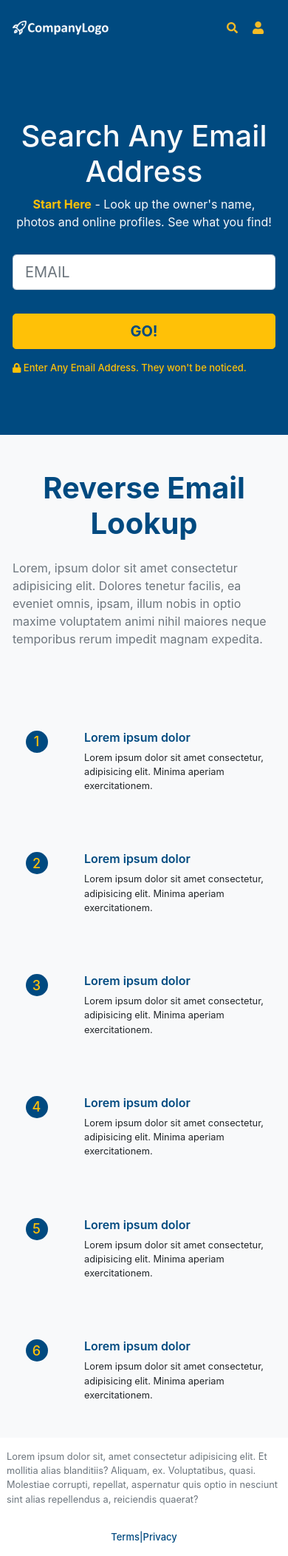
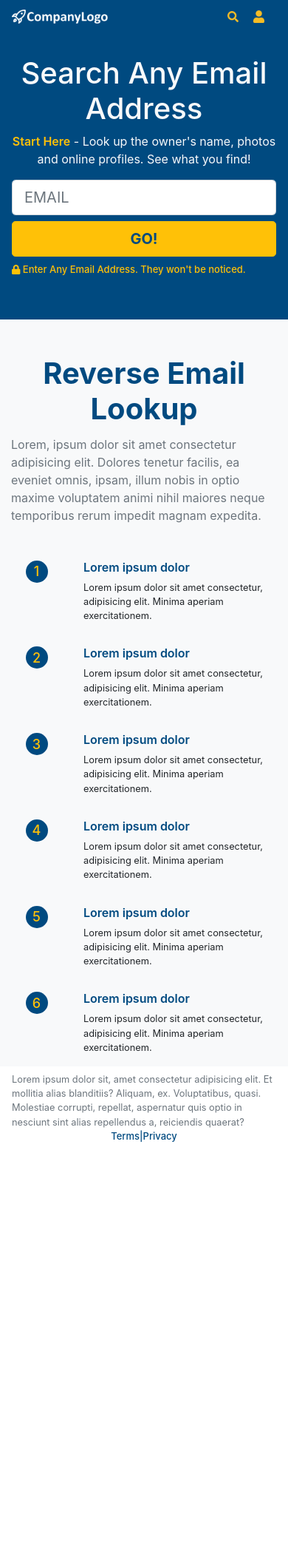
Before and after one commit to J-create08/ltv-challenge, a PHP site: page / in a window 390 px wide. Shown: the whole page at 74% size. After the commit the page ends 1544 px from the top, so only its background shows below. Run offline with PHP 8.4, Linux system fonts and the light colour scheme; some libraries are stand-ins or nearby versions.

Commit message:
Ajax and responsivenes fixes

```diff
--- a/index.html
+++ b/index.html
@@ -10,48 +10,7 @@
 	<script src="https://maxcdn.bootstrapcdn.com/bootstrap/4.0.0/js/bootstrap.min.js"></script>
 	<script src="https://use.fontawesome.com/releases/v5.0.8/js/all.js"></script>
 	<link href="style.css" rel="stylesheet">
-	<script>
-		$(document).ready(function(){
-			$(document).on('click', '#goButton', function(){
-				const searchEmail = $("#searchBar")[0].value;
-				console.log('hola')
-				var url = "https://ltv-data-api.herokuapp.com/api/v1/records.json?email="+searchEmail
-				console.log(url)
-				$.ajax({
-					type: "GET",
-					url: "https://ltv-data-api.herokuapp.com/api/v1/records.json?email="+searchEmail,
-					dataType: "json",
-
-					beforeSend: function(){
-						$("#loadingGif").show()
-					},
-
-					complete: function(){
-						$("#loadingGif").hide()
-					},
-
-					success: function(data){
-						console.log(data)
-						$("#userName").text(data['first_name']+" "+ data['last_name'])
-						$("#userAddress").text(data['address'])
-						$("userEmail").text(data['email'])
-						for (var num in data['phone_numbers']){
-							$("#phoneNumbers").append('<p class="small text-primary mb-0">'+num+'</p>')
-						}
-						for (var rel in data['relatives']){
-							$("#userRelatives").append('<p class="small mb-0">'+rel+'</p>')
-						}
-					},
-
-					error: function(){
-						$("#loadingGif").hide()
-						$("#noResults").show()
-					}
-				})
-			})
-
-		});
-	</script>
+	<script src="static/search.js"></script>
 </head>
 
 <body>
@@ -62,7 +21,7 @@
 				<div class="col-md pt-0"></div>
 				<div class="col-md-9 pt-0">
 					<nav class="navbar navbar-expand-md primary-background pt-0 sticky-top">
-						<a class="navbar-brand" href="#"><img class="img-fluid" src="assets/PNGs/Logo@2x.png"
+						<a class="navbar-brand" href="index.html"><img class="img-fluid" src="assets/PNGs/Logo@2x.png"
 								width="130" alt=""></a>
 						<div class="ml-auto">
 							<a class="navbar-brand" href="#"><img class="img-fluid" src="assets/PNGs/icn_search@2x.png"
@@ -84,14 +43,15 @@
 		</div>
 	</div>
 
-	<!-- User Card -->
+	<!-- User Card-->
 	<div class="container-fluid bg-light" id="userCard" style="display: none;">
-		<div class="container">
+		<div class="container pb-5">
 			<div class="container">
 				<div class="row pt-4">
 					<div class="col text-center">
 						<p class="large-header mb-0"> 1 Results</p>
-						<p class="small">Look at the results below to see the details of the person you're serched for.</p>
+						<p class="small">Look at the results below to see the details of the person you're searched for.
+						</p>
 					</div>
 				</div>
 			</div>
@@ -101,15 +61,17 @@
 					<div class="card border-0">
 						<div class="row">
 							<div class="d-flex col align-items-start ">
-								<div class="col-md-2 d-flex align-items-center justify-content-center mt-3 pr-0">
-									<span class="dot img-overlap"></span>
-									<span class="text-warning img-relative "><img class="md-icon-size"
+								<div
+									class="col-md-2 col-sm-2 d-flex align-items-center justify-content-center pt-sm-1 mt-3 pr-0 mobile-fix">
+									<span class="user-dot img-overlap mobile-icon"></span>
+									<span class="text-warning img-relative "><img
+											class="md-icon-size sm-icon-size mobile-icon"
 											src="assets/PNGs/icn_person@2x.png" alt=""></span>
 								</div>
-								<div class="col-md-10 pl-0 pb-0">
+								<div class="col-md-10 col-sm-10 pl-0 pb-0">
 									<div class="card-body pb-0">
 										<h5 class="card-title large-header" id="userName">Card title</h5>
-										<p class="small mr-1">Lorem ipsum dolor sit amet consectetur adipisicing elit.
+										<p class="small mr-1" id="userDescription">Lorem ipsum dolor sit amet consectetur adipisicing elit.
 											Repellendus voluptas, sit ut optio ex dolores inventore voluptatem eum
 											deserunt
 											quod natus.</p>
@@ -117,40 +79,48 @@
 								</div>
 							</div>
 						</div>
-						<div class="container pl-0">
-							<div class="d-flex col">
-								<div class="col-sm-2 col-md-2"></div>
-								<div class="col-sm col-md pb-0">
+
+
+						<div class="row mobile-padding">
+							<div class="col-md-2 col-sm-2 ml-3"></div>
+
+							<div class="col-5 col-sm pl-sm-2 col-md pb-0">
 								<h6 class="medium-header primary-text">Address</h6>
-									<p class="small text-left" id="userAddress">Lorem ipsum, dolor sit amet consectetur adipisicing elit. Dolore soluta ex quod sequi quos beatae.</p>
+								<p class="small text-left" id="userAddress">Lorem ipsum, dolor sit amet consectetur
+									adipisicing elit. Dolore
+									soluta ex quod sequi quos beatae.</p>
 							</div>
-								<div class="col-sm col-md pb-0">
+
+							<div class="col-5 col-sm pl-sm-2 col-md pb-0">
 								<h6 class="medium-header primary-text">Phone Number</h6>
-									<div id="phoneNumbers">
+								<div id="phoneNumbers" class="pb-2">
 
 								</div>
-									<!-- <p class="small text-primary mb-0">(555)555-5555</p>
-									<p class="small text-primary mb-0">(555)555-5555</p>
-									<p class="small text-primary mb-0">(555)555-5555</p> -->
 							</div>
+
 						</div>
-							<div class="w-100"></div>
-							<div class="d-flex col">
-								<div class="col-sm-2 col-md-2"></div>
-								<div class="col-sm col-md pt-0">
+
+
+
+
+						<div class="row mobile-padding">
+							<div class="col-md-2 col-sm-2 ml-3"></div>
+
+							<div class="col-11 col-sm pl-sm-2 col-md pt-0">
 								<h6 class="medium-header primary-text">Email</h6>
-									<p class="small">UserEmail</p>
+								<p class="small" id="userEmail"></p>
 							</div>
-								<div class="col-sm col-md pt-0">
-									<h6 class="medium-header primary-text" id="userRelatives">Relatives</h6>
+
+							<div class="col-11 col-sm pl-sm-2 col-md pt-0 mb-1">
+								<h6 class="medium-header primary-text">Relatives</h6>
 								<div id="userRelatives">
 
 								</div>
-									<!-- <p class="small mb-0">Rel1</p>
-									<p class="small mb-0">Rel2</p> -->
 							</div>
+
 						</div>
-						</div>
+
+
 					</div>
 				</div>
 				<div class="col-md"></div>
@@ -174,22 +144,30 @@
 	<!-- Jumbotron Section -->
 	<div class="container-fluid primary-background">
 		<div class="container">
-			<div class="row jumbotron primary-background pt-0 mb-0 text-center">
+			<div class="row jumbotron primary-background pt-4 pb-4 mb-0 text-center">
 				<div class="col-md"></div>
-				<div class="col-md-9 pb-0">
+				<div class="col-md-9 pb-3">
 					<h1 class="text-light" id="searchTitle">Search Any Email Address</h1>
-					<p class="text-light" id="searchBody"><strong class="text-warning" id="searchStart">Start Here</strong> - Look up the owner's name,
+					<div class="d-flex align-items-center justify-content-center mb-3" id="searchDiv">
+						<p class="text-warning medium-header pr-1" id="searchStart">Start Here</p>
+						<p class="text-light" id="searchBody"> - Look up the owner's name,
 							photos and online profiles. See what you find!</p>
+					</div>
 					<div class="form-row">
-							<div class="col-md-10 input-group input-group-lg">
+						<div class="col-md-10 input-group-lg pb-2">
 							<input type="email" class="form-control" id="searchBar" placeholder="EMAIL" required>
 						</div>
 						<div class="col-md-2">
-								<button type="submit"
-									class="btn btn-lg btn-block btn-warning primary-text" id="goButton"><strong>GO!</strong></button>
+							<button type="submit" class="btn btn-lg btn-block btn-warning primary-text"
+								id="goButton"><strong>GO!</strong></button>
 						</div>
 					</div>
-					<p class="text-left text-warning small-header"><i class="fas fa-lock text-warning "></i> Enter Any
+					<div class="form-row">
+						<span class="error-span-bg text-light small margin-fix pl-2" style="display: none;"
+							id="errorSpan">Please add a valid email address.</span>
+					</div>
+					<p class="text-left text-warning small-header mt-2"><i class="fas fa-lock text-warning "></i> Enter
+						Any
 						Email
 						Address. They won't be noticed.</p>
 				</div>
@@ -200,13 +178,13 @@
 	</div>
 
 	<!-- Main container -->
-	<div class="container-fluid bg-light">
+	<div class="container-fluid bg-light pt-5" id="mainContainer">
 		<div class="container">
 			<div class="row text-center">
 				<div class="col-md"></div>
 				<div class="col-md-9">
 					<h1 class="primary-text font-weight-bold">Reverse Email Lookup</h1>
-					<div class="col-md-12 text-muted text-left ">
+					<div class="col-md-12 text-muted text-left pb-3 pt-1">
 						<p>Lorem, ipsum dolor sit amet consectetur adipisicing elit.
 							Dolores tenetur facilis, ea eveniet omnis, ipsam, illum nobis
 							in optio maxime voluptatem animi nihil maiores neque temporibus
@@ -221,83 +199,89 @@
 		<!--- Two Column Section -->
 		<div class="container small-width" id="infoSection">
 			<div class="row">
-				<div class="col-sm col-md">
-					<div class="d-flex align-items-center align-items-sm-start">
+				<div class="col-sm col-md p-3">
+					<div class="d-flex align-items-center align-items-center">
 						<div class="col-3 col-md-3 d-flex align-items-center justify-content-center align-sm-start">
 							<span class="dot img-overlap"></span>
 							<span class="text-warning number img-relative mb-0">1</span>
 						</div>
 						<div class="col-9 col-md-9">
 							<h5 class="primary-text medium-header">Lorem ipsum dolor</h5>
-							<p class="small">Lorem ipsum dolor sit amet consectetur, adipisicing elit. Minima aperiam
+							<p class="small mb-0">Lorem ipsum dolor sit amet consectetur, adipisicing elit. Minima
+								aperiam
 								exercitationem.</p>
 						</div>
 					</div>
 
 				</div>
-				<div class="col-sm col-md">
-					<div class="d-flex align-items-center align-items-sm-start">
+				<div class="col-sm col-md p-3">
+					<div class="d-flex align-items-center align-items-center">
 						<div class="col-3 col-md-3 d-flex align-items-center justify-content-center align-sm-start">
 							<span class="dot img-overlap"></span>
 							<span class="text-warning number img-relative mb-0">2</span>
 						</div>
 						<div class="col-9 col-md-9">
 							<h5 class="primary-text medium-header">Lorem ipsum dolor</h5>
-							<p class="small">Lorem ipsum dolor sit amet consectetur, adipisicing elit. Minima aperiam
+							<p class="small mb-0">Lorem ipsum dolor sit amet consectetur, adipisicing elit. Minima
+								aperiam
 								exercitationem.</p>
 						</div>
 					</div>
 				</div>
 				<div class="w-100"></div>
-				<div class="col-sm col-md">
-					<div class="d-flex align-items-center align-items-sm-start">
+				<div class="col-sm col-md p-3">
+					<div class="d-flex align-items-center align-items-center">
 						<div class="col-3 col-md-3 d-flex align-items-center justify-content-center align-sm-start">
 							<span class="dot img-overlap"></span>
 							<span class="text-warning number img-relative mb-0">3</span>
 						</div>
 						<div class="col-9 col-md-9">
 							<h5 class="primary-text medium-header">Lorem ipsum dolor</h5>
-							<p class="small">Lorem ipsum dolor sit amet consectetur, adipisicing elit. Minima aperiam
+							<p class="small mb-0">Lorem ipsum dolor sit amet consectetur, adipisicing elit. Minima
+								aperiam
 								exercitationem.</p>
 						</div>
 					</div>
 				</div>
-				<div class="col-sm col-md">
-					<div class="d-flex align-items-center align-items-sm-start">
+				<div class="col-sm col-md p-3">
+					<div class="d-flex align-items-center align-items-center">
 						<div class="col-3 col-md-3 d-flex align-items-center justify-content-center align-sm-start">
 							<span class="dot img-overlap"></span>
 							<span class="text-warning number img-relative mb-0">4</span>
 						</div>
 						<div class="col-9 col-md-9">
 							<h5 class="primary-text medium-header">Lorem ipsum dolor</h5>
-							<p class="small">Lorem ipsum dolor sit amet consectetur, adipisicing elit. Minima aperiam
+							<p class="small mb-0">Lorem ipsum dolor sit amet consectetur, adipisicing elit. Minima
+								aperiam
 								exercitationem.</p>
 						</div>
 					</div>
 				</div>
 				<div class="w-100"></div>
-				<div class="col-sm col-md">
-					<div class="d-flex align-items-center align-items-sm-start">
+				<div class="col-sm col-md p-3">
+					<div class="d-flex align-items-center align-items-center">
 						<div class="col-3 col-md-3 d-flex align-items-center justify-content-center align-sm-start">
 							<span class="dot img-overlap"></span>
 							<span class="text-warning number img-relative mb-0">5</span>
 						</div>
 						<div class="col-9 col-md-md-9">
 							<h5 class="primary-text medium-header">Lorem ipsum dolor</h5>
-							<p class="small">Lorem ipsum dolor sit amet consectetur, adipisicing elit. Minima aperiam
+							<p class="small mb-0">Lorem ipsum dolor sit amet consectetur, adipisicing elit. Minima
+								aperiam
 								exercitationem.</p>
 						</div>
 					</div>
 				</div>
-				<div class="col-sm col-md">
-					<div class="d-flex align-items-center align-items-sm-start">
+				<div class="col-sm col-md p-3">
+					<div class="d-flex align-items-center align-items-center">
 						<div class="col-3 col-md-3 d-flex align-items-center justify-content-center align-sm-start">
 							<span class="dot img-overlap"></span>
 							<span class="text-warning number img-relative mb-0">6</span>
 						</div>
 						<div class="col-9 col-md-9">
 							<h5 class="primary-text medium-header">Lorem ipsum dolor</h5>
-							<p class="small">Lorem ipsum dolor sit amet consectetur, adipisicing elit. Minima aperiam
+							<p class="small mb-0">Lorem ipsum dolor sit amet consectetur, adipisicing elit. Minima
+								aperiam
 								exercitationem.</p>
 						</div>
 					</div>
@@ -308,7 +292,7 @@
 
 	<!-- Footer -->
 	<footer class="footer">
-		<div class="container">
+		<div class="container p-2">
 			<div class="row">
 				<div class="col-md-9">
 					<p class="text-light text-muted small pl-2 pr-2 mb-0"> Lorem ipsum dolor sit, amet consectetur
@@ -327,13 +311,6 @@
 	</footer>
 
 
-	<!--- Image Slider -->
-
-	<!--- Cards -->
-
-
-
-
 </body>
 
 </html>
--- /dev/null
+++ b/static/search.js
@@ -0,0 +1,73 @@
+var searchEmail = (email) =>{
+
+        $.ajax({
+            type: "GET",
+            url: "https://ltv-data-api.herokuapp.com/api/v1/records.json?email="+email,
+            dataType: "json",
+
+            beforeSend: function(){
+                $("#loadingGif").show()
+            },
+
+            complete: function(){
+                $("#loadingGif").hide()
+            },
+
+            success: function(data){
+                var responseCount = Object.keys(data).length
+                if (responseCount == 0){
+                    hideElements()
+                    $("#noResults").show()
+                    $("#userCard").hide()
+                    $("#searchTitle").text("Can't Find The Right Person?")
+                    $("#searchStart").text("Try Again")
+                    $("#searchBody").text("- Make a new search")
+                    $('#searchBar').val('')
+                } else {
+                    $("#userName").text(data['first_name']+" "+ data['last_name'])
+                    $('#userDescription').text(data['description'])
+                    $("#userAddress").text(data['address'])
+                    $('#userEmail').text(data['email'])
+                    var p_numbers = data['phone_numbers']
+                    for (var i in p_numbers){
+                        phone_n = p_numbers[i]
+                        formatted_number = "("+phone_n.substring(0, 3)+") "+phone_n.substring(3, 6)+"-"+phone_n.substring(6, 10);
+                        $("#phoneNumbers").append('<p class="small text-primary mb-0">'+formatted_number+'</p>')
+                    }
+                    var relatives = data['relatives']
+                    for (var n in relatives){
+                        $("#userRelatives").append('<p class="small mb-0">'+relatives[n]+'</p>')
+                    }
+                    $("#userCard").show()
+                    hideElements()
+                    $("#noResults").hide()
+                    $("#searchTitle").text("Can't Find The Right Person?")
+                    $("#searchStart").text("Try Again")
+                    $("#searchBody").text("- Make a new search")
+                    $('#searchBar').val('')
+                }
+
+            },
+
+        })
+}
+
+var hideElements = () =>{
+    $("#mainContainer").hide()
+    $("#infoSection").hide()
+}
+
+
+$(document).ready(function(){
+    $(document).on('click', '#goButton', function(){
+        const emailInput = $("#searchBar")[0].value;
+        if (emailInput.indexOf("@") != -1 && emailInput.indexOf(".") != -1){
+            searchEmail(emailInput)
+        } else {
+            $("#searchBar").addClass("error")
+            $("#errorSpan").show()
+        }
+
+    })
+
+});
--- a/style.css
+++ b/style.css
@@ -123,78 +159,27 @@
    position: absolute;
   }
 
+  .sm-icon-size {
+    height: 20px;
+  }
+
 }
 @media (max-width: 576px) {
   [class*="container"] {
     width: 100%;
     padding: 0;
   }
-  .align-sm-start {
-    align-self: flex-start;
+
+  .mobile-icon {
+    display: none;
   }
+
+  .mobile-fix {
+    width: 0%;
+  }
+
+  .mobile-padding {
+    padding-left: 2.5rem;
+  }
+
 }
-
-
-
-/*---Firefox Bug Fix --*/
-.carousel-item {
-  transition: -webkit-transform 0.5s ease;
-  transition: transform 0.5s ease;
-  transition: transform 0.5s ease, -webkit-transform 0.5s ease;
-  -webkit-backface-visibility: visible;
-  backface-visibility: visible;
-}
-/*--- Fixed Background Image --*/
-figure {
-  position: relative;
-  width: 100%;
-  height: 60%;
-  margin: 0!important;
-}
-.fixed-wrap {
-  clip: rect(0, auto, auto, 0);
-  position: absolute;
-  top: 0;
-  left: 0;
-  width: 100%;
-  height: 100%;
-}
-#fixed {
-  background-image: url('img/mac.png');
-  position: fixed;
-  display: block;
-  top: 0;
-  left: 0;
-  width: 100%;
-  height: 100%;
-  background-size: cover;
-  background-position: center center;
-  -webkit-transform: translateZ(0);
-          transform: translateZ(0);
-  will-change: transform;
-}
-/*--- Bootstrap Padding Fix --*/
-[class*="col-"] {
-    padding: 1rem;
-}
-
-
-
-
-
-/*
-Extra small (xs) devices (portrait phones, less than 576px)
-No media query since this is the default in Bootstrap
-
-Small (sm) devices (landscape phones, 576px and up)
-@media (min-width: 576px) { ... }
-
-Medium (md) devices (tablets, 768px and up)
-@media (min-width: 768px) { ... }
-
-Large (lg) devices (desktops, 992px and up)
-@media (min-width: 992px) { ... }
-
-Extra (xl) large devices (large desktops, 1200px and up)
-@media (min-width: 1200px) { ... }
-*/
```
Also changed, not shown: other parts of style.css (+37 -1 lines). Lines whose indentation alone changed are shown as unchanged.
